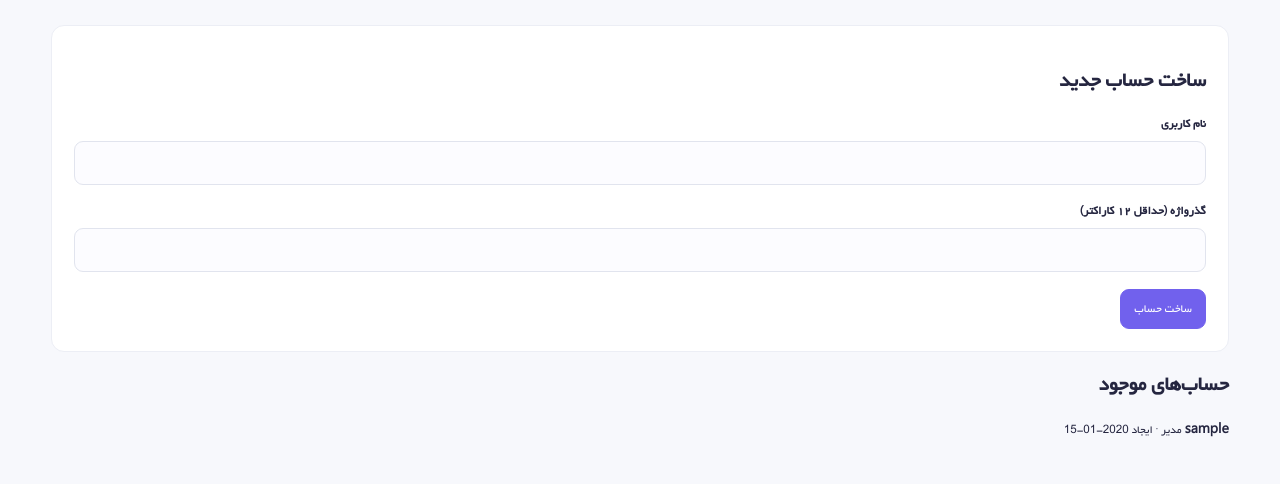
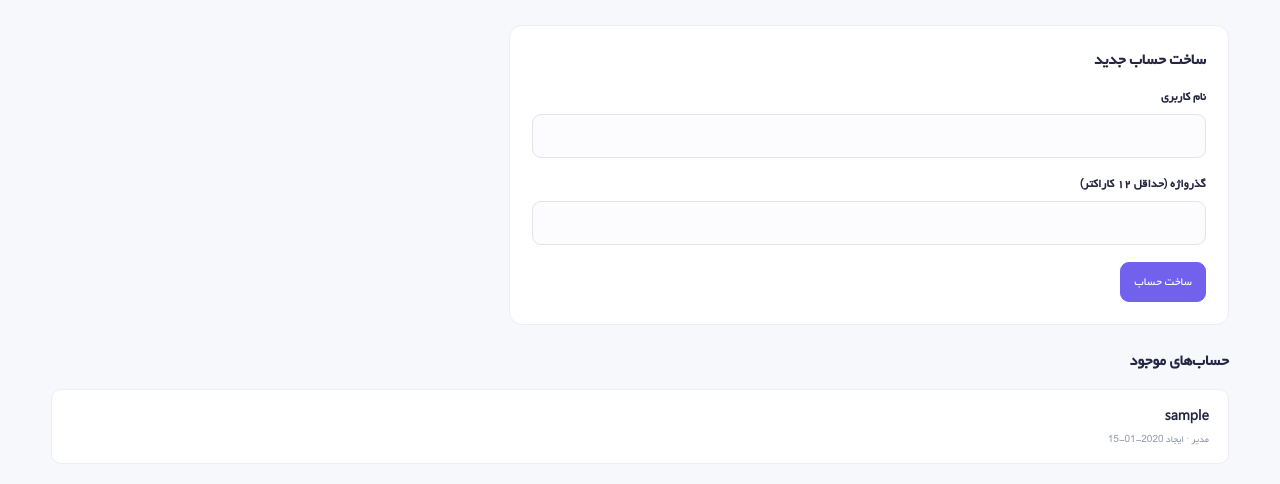
Before and after one commit to Ehsankhalili13/Database-Studio, a Flask app: page /auth/users in a window 1280 px wide. Shown: the part 150-634 px from the top of the page. Run offline with Flask 3, Linux system fonts and the light colour scheme; a user stored in the database is signed in; tables that the repository leaves empty hold one stand-in row (values such as "Sample post").

Commit message:
Style user administration page

```diff
--- a/static/css/main.css
+++ b/static/css/main.css
@@ -933,3 +933,30 @@ a {
     text-align: left;
     background: white;
 }
+
+.user-create {
+    max-width: 720px;
+    margin-bottom: 24px;
+}
+.user-create h2,
+.user-list h2 {
+    margin: 0 0 16px;
+    font-size: 16px;
+}
+.user-row {
+    display: flex;
+    align-items: center;
+    justify-content: space-between;
+    gap: 14px;
+    padding: 16px 19px;
+    margin-bottom: 9px;
+    border: 1px solid var(--line);
+    border-radius: 10px;
+    background: white;
+}
+.user-row small {
+    display: block;
+    margin-top: 5px;
+    color: var(--muted);
+    font-size: 10px;
+}
```
